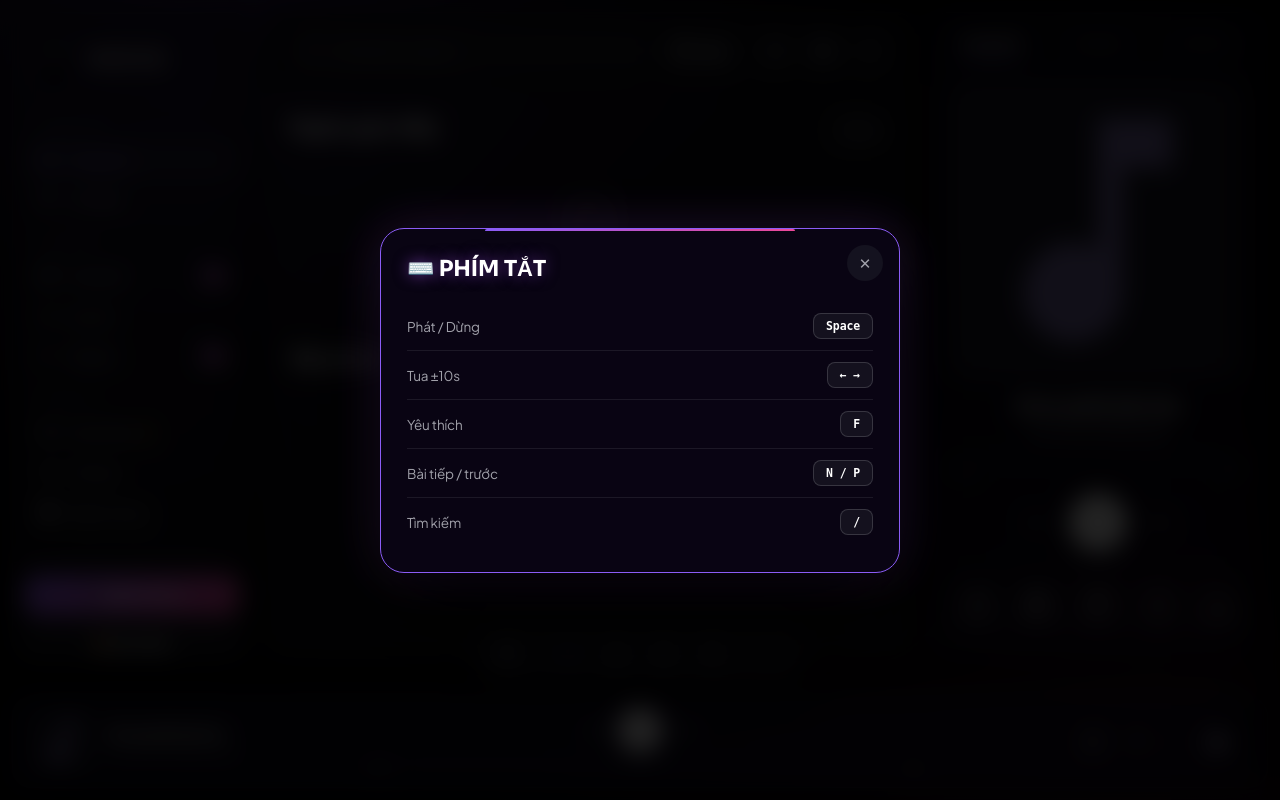
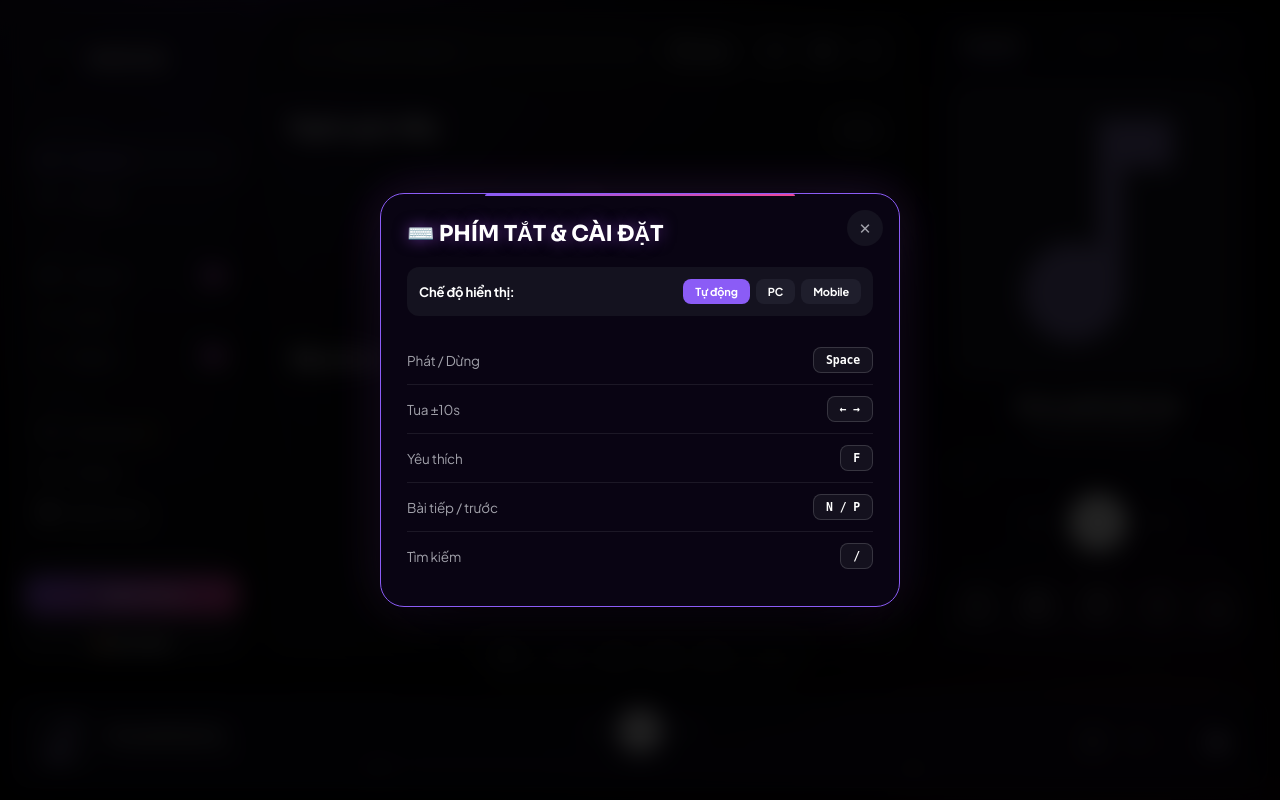
Before and after one commit to megumi367/nova-music, a Flask app: page / in a window 1280 px wide, after a click that opens the changed part. Run offline with Flask 3, Linux system fonts and the light colour scheme; some libraries are stand-ins or nearby versions.

Commit message:
index.html

```diff
--- a/templates/index.html
+++ b/templates/index.html
@@ -3,7 +3,6 @@
 <head>
 <meta charset="UTF-8">
 <meta name="viewport" content="width=device-width,initial-scale=1,maximum-scale=1,user-scalable=no,viewport-fit=cover">
-<meta http-equiv="Cache-Control" content="no-cache, no-store, must-revalidate">
 <title>Nova · SoundCloud Premium</title>
 <meta name="theme-color" content="#030305">
 <link rel="manifest" href="/manifest.json">
@@ -56,10 +55,7 @@ img{display:block;max-width:100%}
 @keyframes loadingSlide{0%{left:-40%}100%{left:120%}}
 @keyframes toastIn{from{opacity:0;transform:translateX(40px) scale(.9)}to{opacity:1;transform:translateX(0) scale(1)}}
 @keyframes toastOut{to{opacity:0;transform:translateX(40px) scale(.9)}}
-@keyframes breatheGlow {
-  0%, 100% { transform: scale(1); opacity: 0.4; filter: blur(40px); }
-  50% { transform: scale(1.15); opacity: 0.8; filter: blur(60px); }
-}
+@keyframes breatheGlow{0%,100%{transform:scale(1);opacity:.4;filter:blur(40px)}50%{transform:scale(1.15);opacity:.8;filter:blur(60px)}}
 
 /* ================= BACKGROUND ================= */
 .bg{position:fixed;inset:0;z-index:0;pointer-events:none;background:radial-gradient(ellipse 80% 60% at 20% 0%, rgba(139,92,246,.15), transparent 60%), radial-gradient(ellipse 70% 50% at 80% 100%, rgba(236,72,153,.1), transparent 60%), var(--bg)}
@@ -78,7 +74,7 @@ img{display:block;max-width:100%}
 .loading-bar-fill{position:absolute;inset:0;width:30%;background:var(--grad);border-radius:3px;animation:loadingSlide 1.5s infinite ease-in-out}
 
 /* ================= LAYOUT ================= */
-body{padding:12px;padding-bottom:140px;overflow:hidden} /* Tăng padding-bottom cho thanh nổi */
+body{padding:12px;padding-bottom:140px;overflow:hidden}
 .app{display:grid;grid-template-columns:240px 1fr 340px;gap:12px;height:calc(100vh - 152px);animation:fadeIn .5s var(--ease);transition:all .3s}
 .panel{background:var(--s1);border:1px solid var(--br);border-radius:var(--r);backdrop-filter:blur(40px) saturate(180%);-webkit-backdrop-filter:blur(40px) saturate(180%);box-shadow:var(--sh);position:relative;overflow:hidden;display:flex;flex-direction:column}
 .panel::before{content:'';position:absolute;top:0;left:10%;right:10%;height:1px;background:linear-gradient(90deg, transparent, rgba(255,255,255,.2), transparent);pointer-events:none;z-index:1}
@@ -173,7 +169,7 @@ body{padding:12px;padding-bottom:140px;overflow:hidden} /* Tăng padding-bottom
 .t-act.on{color:var(--accent)}
 .t-act svg{width:16px;height:16px;fill:currentColor}
 
-/* ================= GRID CARD (TÌM KIẾM) ================= */
+/* ================= GRID CARD ================= */
 .tracks.grid .track{flex-direction:column;align-items:stretch;padding:14px;background:linear-gradient(160deg, rgba(255,255,255,.06), rgba(255,255,255,.02));border:1px solid rgba(255,255,255,.08);border-radius:20px;overflow:hidden;box-shadow:0 8px 20px rgba(0,0,0,.3);animation:fadeUp .4s var(--ease) both}
 .tracks.grid .track::before{content:'';position:absolute;inset:0;background:radial-gradient(circle at 50% 0%, var(--accent-soft), transparent 70%);opacity:0;transition:opacity .3s;pointer-events:none}
 .tracks.grid .track:hover{transform:translateY(-6px) scale(1.02);border-color:var(--br2);box-shadow:0 20px 40px rgba(0,0,0,.5),0 0 20px var(--accent-soft);z-index:10}
@@ -219,7 +215,6 @@ body{padding:12px;padding-bottom:140px;overflow:hidden} /* Tăng padding-bottom
 .np-art-w{position:relative;width:100%;aspect-ratio:1;border-radius:16px;overflow:hidden;display:flex;align-items:center;justify-content:center;background:var(--s3);isolation:isolate}
 .np-art{width:100%;height:100%;object-fit:cover;position:relative;z-index:2;border-radius:16px;transition:border-radius .4s}
 .rp.playing .np-art{border-radius:50%;animation:spin 20s linear infinite}
-/* Hiệu ứng Hào quang thở (Breathing Glow) */
 .np-glow{position:absolute;inset:10%;border-radius:50%;background:var(--grad);z-index:1;opacity:0;transition:opacity .4s}
 .rp.playing .np-glow{opacity:1;animation:breatheGlow 3s ease-in-out infinite}
 .np-canvas{position:absolute;inset:-20px;width:calc(100% + 40px);height:calc(100% + 40px);z-index:3;pointer-events:none;filter:drop-shadow(0 0 10px var(--accent))}
@@ -673,6 +668,7 @@ html.device-mobile .fb-btn svg{width:16px;height:16px}
 </head>
 <body>
 
+<!-- Loading Screen + Fallback Script -->
 <div class="loading-screen" id="loadingScreen">
   <div class="loading-logo">
     <svg viewBox="0 0 512 512" xmlns="http://www.w3.org/2000/svg">
@@ -698,6 +694,13 @@ html.device-mobile .fb-btn svg{width:16px;height:16px}
   <div class="loading-sub">SoundCloud Premium</div>
   <div class="loading-bar"><div class="loading-bar-fill"></div></div>
 </div>
+<script>
+  // Fallback: Tự động ẩn loading sau 2s dù JS bên dưới có lỗi hay không
+  setTimeout(() => {
+    const ls = document.getElementById('loadingScreen');
+    if (ls) { ls.classList.add('hide'); setTimeout(() => ls.remove(), 600); }
+  }, 2000);
+</script>
 
 <div class="bg"><div class="orb o1"></div><div class="orb o2"></div></div>
 
@@ -880,7 +883,7 @@ html.device-mobile .fb-btn svg{width:16px;height:16px}
   </aside>
 </div>
 
-<!-- FLOATING TOOLBAR (Thanh nổi tính năng) -->
+<!-- FLOATING TOOLBAR -->
 <div class="floating-tools" id="floatingTools">
   <button class="fb-btn" onclick="toggleFavCurrent()" id="fbFav" title="Yêu thích">
     <svg viewBox="0 0 24 24"><path d="M12 21s-8-5.5-8-11.5A4.5 4.5 0 0 1 12 6a4.5 4.5 0 0 1 8 3.5C20 15.5 12 21 12 21z"/></svg>
@@ -995,7 +998,6 @@ html.device-mobile .fb-btn svg{width:16px;height:16px}
   </div>
 </div>
 
-<!-- Audio Menu Bottom Sheet -->
 <div class="audio-menu-overlay" id="audioMenu" onclick="if(event.target===this)closeAudioMenu()">
   <div class="audio-menu-sheet">
     <div class="am-header"><span>Cài đặt âm thanh</span><button onclick="closeAudioMenu()">✕</button></div>
@@ -1049,7 +1051,18 @@ html.device-mobile .fb-btn svg{width:16px;height:16px}
 <div class="mbg" id="helpModal" onclick="if(event.target===this)closeModal('helpModal')">
   <div class="modal">
     <button class="m-x" onclick="closeModal('helpModal')">✕</button>
-    <h2 class="m-h">⌨️ Phím tắt</h2>
+    <h2 class="m-h">⌨️ Phím tắt & Cài đặt</h2>
+
+    <!-- CHỌN THIẾT BỊ -->
+    <div style="margin-bottom: 20px; padding: 12px; background: var(--s2); border-radius: 12px; display: flex; justify-content: space-between; align-items: center;">
+      <span style="font-size: 13px; font-weight: 700;">Chế độ hiển thị:</span>
+      <div style="display: flex; gap: 6px;">
+        <button onclick="setDeviceMode('auto')" id="btnDevAuto" style="padding: 6px 12px; border-radius: 8px; font-size: 11px; font-weight: 700; background: var(--accent); color: #fff;">Tự động</button>
+        <button onclick="setDeviceMode('pc')" id="btnDevPc" style="padding: 6px 12px; border-radius: 8px; font-size: 11px; font-weight: 700; background: var(--s3); color: var(--tx);">PC</button>
+        <button onclick="setDeviceMode('mobile')" id="btnDevMb" style="padding: 6px 12px; border-radius: 8px; font-size: 11px; font-weight: 700; background: var(--s3); color: var(--tx);">Mobile</button>
+      </div>
+    </div>
+
     <div class="krow"><span>Phát / Dừng</span><span class="kbd">Space</span></div>
     <div class="krow"><span>Tua ±10s</span><span class="kbd">← →</span></div>
     <div class="krow"><span>Yêu thích</span><span class="kbd">F</span></div>
@@ -1077,10 +1090,10 @@ html.device-mobile .fb-btn svg{width:16px;height:16px}
 
 <div id="searchSuggestions" class="search-suggest" style="display:none;"></div>
 <div class="toasts" id="toasts"></div>
-<audio id="audio" preload="metadata" crossorigin="anonymous"></audio>
+<audio id="audio" preload="metadata"></audio>
 
 <script>
-// ================= AUTO UPDATE (RESET WHEN RENDER REBUILDS) =================
+// ================= AUTO UPDATE =================
 let _isFirstCheck = true;
 async function checkForUpdates() {
   try {
@@ -1088,17 +1101,10 @@ async function checkForUpdates() {
     const d = await r.json();
     const serverV = d.v;
     const localV = localStorage.getItem('nv_server_v');
-
     if (!_isFirstCheck && localV && serverV > parseFloat(localV) + 5) {
       toast('🔄 Phát hiện bản cập nhật mới, đang tải lại...', 'ok');
-      if ('caches' in window) {
-        const keys = await caches.keys();
-        for (const k of keys) await caches.delete(k);
-      }
-      if ('serviceWorker' in navigator) {
-        const regs = await navigator.serviceWorker.getRegistrations();
-        for (const r of regs) await r.unregister();
-      }
+      if ('caches' in window) { const keys = await caches.keys(); for (const k of keys) await caches.delete(k); }
+      if ('serviceWorker' in navigator) { const regs = await navigator.serviceWorker.getRegistrations(); for (const r of regs) await r.unregister(); }
       localStorage.setItem('nv_server_v', serverV);
       setTimeout(() => { location.reload(true); }, 1000);
       return;
@@ -1109,6 +1115,26 @@ async function checkForUpdates() {
 }
 window.addEventListener('load', () => setTimeout(checkForUpdates, 2000));
 setInterval(checkForUpdates, 60000);
+
+// ================= DEVICE MODE =================
+function setDeviceMode(mode) {
+  localStorage.setItem('nv_device_mode', mode);
+  const html = document.documentElement;
+  html.classList.remove('device-auto', 'device-pc', 'device-mobile');
+  html.classList.add('device-' + mode);
+
+  const btnAuto = document.getElementById('btnDevAuto');
+  const btnPc = document.getElementById('btnDevPc');
+  const btnMb = document.getElementById('btnDevMb');
+
+  if(btnAuto) { btnAuto.style.background = mode === 'auto' ? 'var(--accent)' : 'var(--s3)'; btnAuto.style.color = mode === 'auto' ? '#fff' : 'var(--tx)'; }
+  if(btnPc) { btnPc.style.background = mode === 'pc' ? 'var(--accent)' : 'var(--s3)'; btnPc.style.color = mode === 'pc' ? '#fff' : 'var(--tx)'; }
+  if(btnMb) { btnMb.style.background = mode === 'mobile' ? 'var(--accent)' : 'var(--s3)'; btnMb.style.color = mode === 'mobile' ? '#fff' : 'var(--tx)'; }
+
+  if(typeof toast === 'function') toast('🖥️ Đã chuyển sang chế độ: ' + (mode === 'auto' ? 'Tự động' : mode.toUpperCase()), 'ok');
+}
+const savedMode = localStorage.getItem('nv_device_mode') || 'auto';
+setTimeout(() => setDeviceMode(savedMode), 100);
 
 // ================= STATE =================
 const S = {
@@ -1155,17 +1181,6 @@ function toast(msg, type=''){
   setTimeout(()=>{ t.classList.add('out'); setTimeout(()=>t.remove(),300); }, 2600);
 }
 
-// ================= SKELETON =================
-function showSkelTracks(container, count = 6, isGrid = false) {
-  if (!container) return;
-  container.classList.toggle('grid', isGrid);
-  if (isGrid) {
-    container.innerHTML = Array(count).fill(0).map(() => `<div class="skel-card"><div class="skel skel-card-art"></div><div class="skel skel-line w-80"></div><div class="skel skel-line w-60"></div></div>`).join('');
-  } else {
-    container.innerHTML = Array(count).fill(0).map(() => `<div class="skel-track"><div class="skel skel-art"></div><div class="skel-info"><div class="skel skel-line w-30"></div><div class="skel skel-line w-60"></div></div></div>`).join('');
-  }
-}
-
 // ================= THEME =================
 const THEMES = [
   {id:'galaxy',name:'Galaxy',c1:'#050220',c2:'#8b5cf6'}, {id:'midnight',name:'Midnight',c1:'#0f1730',c2:'#60a5fa'},
@@ -1267,6 +1282,16 @@ async function pasteLink() {
 }
 
 // ================= RENDER =================
+function showSkelTracks(container, count = 6, isGrid = false) {
+  if (!container) return;
+  container.classList.toggle('grid', isGrid);
+  if (isGrid) {
+    container.innerHTML = Array(count).fill(0).map(() => `<div class="skel-card"><div class="skel skel-card-art"></div><div class="skel skel-line w-80"></div><div class="skel skel-line w-60"></div></div>`).join('');
+  } else {
+    container.innerHTML = Array(count).fill(0).map(() => `<div class="skel-track"><div class="skel skel-art"></div><div class="skel-info"><div class="skel skel-line w-30"></div><div class="skel skel-line w-60"></div></div></div>`).join('');
+  }
+}
+
 function renderTracks(list, container, isGrid){
   if(!list || !list.length){
     container.innerHTML = '<div class="empty" style="grid-column:1/-1"><div class="empty-ic">🔍</div><div class="empty-t">Không có bài nào</div></div>';
@@ -1403,26 +1428,7 @@ function renderQueue(){
 }
 function removeFromQueue(id){ S.queue = S.queue.filter(q=>q.id!==id); save(); renderQueue(); }
 
-// ================= SPEED & PITCH & SLEEP =================
-const SPEED_KEY = 'nv_speed';
-function initSpeed(){ const s = parseFloat(localStorage.getItem(SPEED_KEY)||'1'); audio.playbackRate = s; updateSpeedUI(s); }
-function setSpeed(s){ localStorage.setItem(SPEED_KEY, s); setPitch(_currentPitch); updateSpeedUI(s); $('speedPop').classList.remove('on'); toast('⚡ Tốc độ: '+s+'x','ok'); }
-function updateSpeedUI(s){ const v = $('speedVal'); if(v) v.textContent = s+'x'; document.querySelectorAll('.speed-item').forEach(el => el.classList.toggle('on', parseFloat(el.textContent)===s)); const fb = $('fbSpeedVal'); if(fb) fb.textContent = s+'x'; }
-function toggleSpeedPop(e){ e?.stopPropagation(); $('speedPop').classList.toggle('on'); $('eqPanel').classList.remove('on'); $('pitchPop').classList.remove('on'); $('sleepPop').classList.remove('on'); }
-function togglePitchPop(e) { e?.stopPropagation(); $('pitchPop').classList.toggle('on'); $('speedPop').classList.remove('on'); $('eqPanel').classList.remove('on'); $('sleepPop').classList.remove('on'); }
-function toggleSleepPop(e) { e?.stopPropagation(); $('sleepPop').classList.toggle('on'); $('pitchPop').classList.remove('on'); $('speedPop').classList.remove('on'); $('eqPanel').classList.remove('on'); }
-function setPitch(val) { _currentPitch = parseFloat(val); $('pitchVal').textContent = val + ' st'; const baseSpeed = parseFloat(localStorage.getItem(SPEED_KEY) || '1'); audio.preservesPitch = false; audio.playbackRate = baseSpeed * Math.pow(2, val / 12); }
-
-let _sleepTimer = null;
-function setSleepTimer(minutes) {
-  if(_sleepTimer) clearTimeout(_sleepTimer);
-  $('sleepPop').classList.remove('on');
-  if(minutes === 0) return toast('Đã tắt hẹn giờ', 'ok');
-  toast(`⏱ Sẽ tự tắt sau ${minutes} phút`, 'ok');
-  _sleepTimer = setTimeout(() => { audio.pause(); toast('💤 Đã tắt nhạc theo hẹn giờ', ''); }, minutes * 60 * 1000);
-}
-
-// ================= AUDIO ENGINE (VISUALIZER TINH TẾ, EQ, 8D) =================
+// ================= AUDIO ENGINE (VISUALIZER, EQ, 8D) =================
 const audio = $('audio');
 audio.volume = S.volume;
 let audioCtx, analyserNode, sourceNode, hlsInstance;
@@ -1461,10 +1467,8 @@ function startVisualizer() {
   const c1 = $('npCanvas'), c2 = $('fpCanvas');
   if (!c1 && !c2) return;
   const ctx1 = c1?.getContext('2d'), ctx2 = c2?.getContext('2d');
-
   if(c1){ c1.width = c1.offsetWidth; c1.height = c1.offsetHeight; }
   if(c2){ c2.width = c2.offsetWidth; c2.height = c2.offsetHeight; }
-
   const dataArray = new Uint8Array(analyserNode.frequencyBinCount);
 
   function draw() {
@@ -1482,7 +1486,6 @@ function startVisualizer() {
       const cx = canvas.width / 2, cy = canvas.height / 2;
       const radius = Math.min(cx, cy) * 0.72;
 
-      // Vẽ sóng âm mềm mại (Smooth Wave) thay vì các cột gai góc
       ctx.beginPath();
       ctx.lineWidth = 2;
       const gradient = ctx.createLinearGradient(0, 0, canvas.width, canvas.height);
@@ -1491,14 +1494,14 @@ function startVisualizer() {
       gradient.addColorStop(1, 'rgba(255,255,255,0.1)');
       ctx.strokeStyle = gradient;
 
-      const bars = 64; // Giảm số lượng điểm để sóng mượt hơn
+      const bars = 64;
       const step = Math.floor(dataArray.length / bars);
       let angle = -Math.PI / 2;
       const angleStep = (Math.PI * 2) / bars;
 
       for (let i = 0; i < bars; i++) {
         const value = dataArray[i * step] / 255;
-        const barHeight = Math.max(2, value * 25); // Chiều cao tối thiểu 2px
+        const barHeight = Math.max(2, value * 25);
         const r = radius + barHeight;
 
         const x = cx + Math.cos(angle) * r;
@@ -1506,7 +1509,6 @@ function startVisualizer() {
 
         if (i === 0) ctx.moveTo(x, y);
         else {
-          // Làm mượt bằng quadratic curve
           const prevAngle = angle - angleStep;
           const prevValue = dataArray[(i-1) * step] / 255;
           const prevR = radius + Math.max(2, prevValue * 25);
@@ -1744,6 +1746,7 @@ function openModal(id){ $(id).classList.add('on'); }
 function closeModal(id){ $(id).classList.remove('on'); }
 function openAudioMenu() { $('audioMenu').classList.add('on'); }
 function closeAudioMenu() { $('audioMenu').classList.remove('on'); }
+function toggleSidebar() { $('sidebar').classList.toggle('open'); }
 
 document.addEventListener('click', e => { if(!e.target.closest('.speed-pop,.eq-panel,.pitch-pop,.sleep-pop,.fb-btn')){ $('speedPop')?.classList.remove('on'); $('eqPanel')?.classList.remove('on'); $('pitchPop')?.classList.remove('on'); $('sleepPop')?.classList.remove('on'); } });
 document.addEventListener('touchstart', ()=>{ if(audioCtx && audioCtx.state==='suspended') audioCtx.resume(); }, {passive:true});
@@ -1809,12 +1812,11 @@ async function partySendChat(){ const inp = $('pChatInput'), txt = inp?.value?.t
 
 // ================= INIT =================
 if('serviceWorker' in navigator){ navigator.serviceWorker.register('/sw.js').catch(()=>{}); }
-window.addEventListener('load', () => { setTimeout(()=>{ const ls = $('loadingScreen'); if(ls){ ls.classList.add('hide'); setTimeout(()=>ls.remove(), 900); } }, 1600); });
 
 (function(){ const p = new URLSearchParams(location.search); const playId = p.get('play'); if(playId){ setTimeout(()=>playTrack(playId, {id:playId}), 500); history.replaceState(null,'',location.pathname); } const partyCode = p.get('party'); if(partyCode){ const upper = partyCode.toUpperCase(); setTimeout(()=>{ const name = PARTY.name || prompt('Nhập tên của bạn:') || 'Khách'; PARTY.name = name; openParty(); setTimeout(()=>{ const i = $('partyJoinInput'); if(i) i.value = upper; const n = $('partyNameInput'); if(n) n.value = name; setTimeout(partyJoin, 100); }, 100); }, 500); history.replaceState(null,'',location.pathname); } })();
 
 setTimeout(()=>{ $('favBadge').textContent = S.favorites.length; $('plBadge').textContent = S.playlists.length; }, 100);
-renderHome(); renderPlaylists(); renderQueue(); initSpeed();
+renderHome(); renderPlaylists(); renderQueue();
 </script>
 </body>
-    </html>
+            </html>
```
